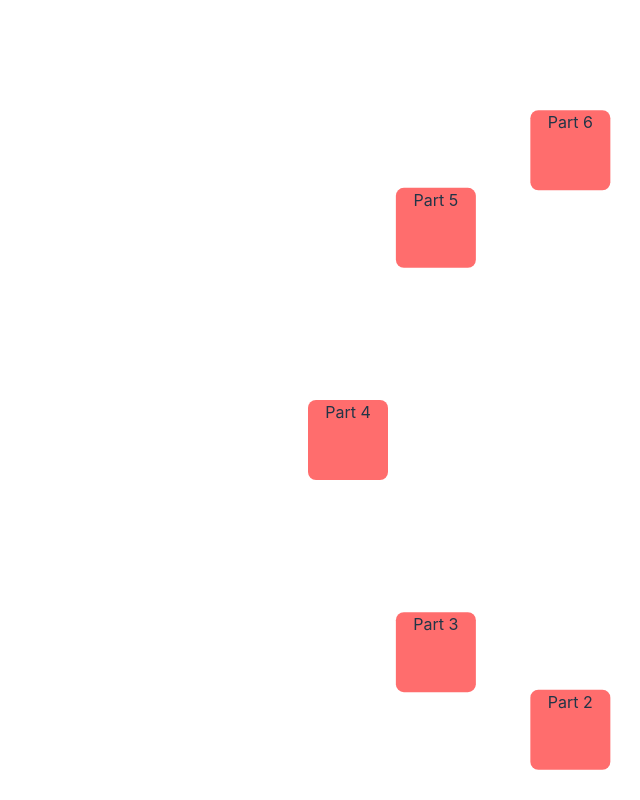
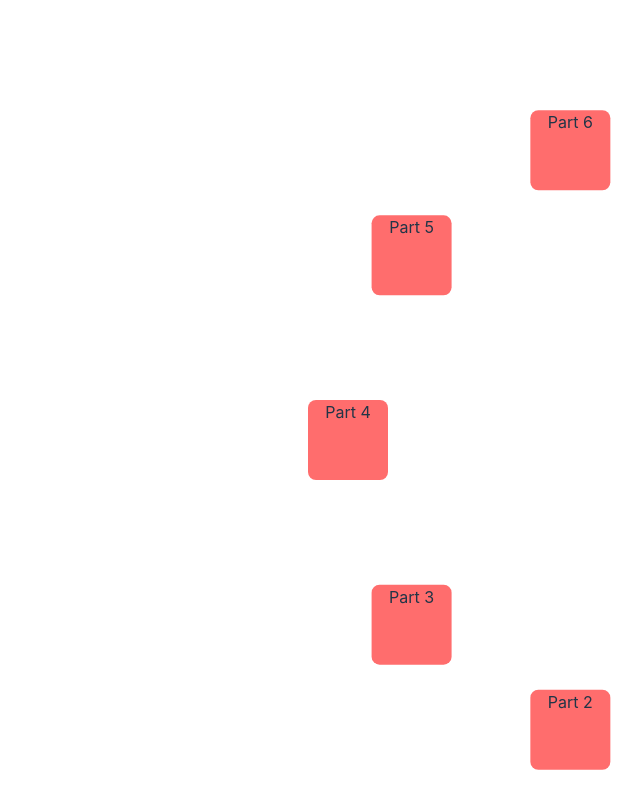
Before and after one commit to shubhxndu/three-js-poc, a React (Vite) app: page / in a window 1280 px wide. Shown: the top 800 px of the page, without its empty margins (640-1280 px from the left). Built offline with nearby package versions, Linux system fonts and the light colour scheme.

Commit message:
fixed durations

```diff
--- a/src/components/Sidebar/Part.jsx
+++ b/src/components/Sidebar/Part.jsx
@@ -1,4 +1,4 @@
-import { useSpring, animated } from '@react-spring/web';
+import { useSpring, animated, easings } from '@react-spring/web';
 import { forwardRef, useCallback, useEffect, useImperativeHandle, useRef } from 'react';
 
 export const Part = forwardRef((props, ref) => {
@@ -23,6 +23,7 @@ export const Part = forwardRef((props, ref) => {
     },
     config: {
       tension: 400,
+      easing: easings.steps(5),
     },
   }));
 
--- a/src/components/Sidebar/Sidebar.jsx
+++ b/src/components/Sidebar/Sidebar.jsx
@@ -34,7 +34,7 @@ Right is 0 Degree
 function Sidebar() {
   const { height, width } = useWindowDimensions();
 
-  const [angles, setAngles] = useState([80, 105, 135, 180, 225, 255]);
+  const angles = [80, 105, 142, 180, 218, 255];
 
   const isOver = useRef(null);
   const order = useRef([]); // Store indicies as a local ref, this represents the item order
@@ -64,10 +64,15 @@ function Sidebar() {
   };
 
   const setActivePart = (currentAngle) => {
+    const intervals = [70, 120];
     const delta = 180 - currentAngle;
 
-    order.current.forEach((_, i) => {
-      order.current[i].moveParts(delta);
+    intervals.forEach((value, _) => {
+      setTimeout(() => {
+        order.current.forEach((_, i) => {
+          order.current[i].moveParts(delta / intervals.length);
+        });
+      }, value);
     });
   };
 
@@ -134,7 +139,7 @@ function Sidebar() {
           width={width}
           height={height}
           ref={(el) => (order.current[i] = el)}
-          angle={angles[i]}
+          angle={i < angles.length ? angles[i] : 60}
           getPositionByAngle={getPositionByAngle}
           pullElementFromTop={pullElementFromTop}
           pullElementFromBottom={pullElementFromBottom}
```
